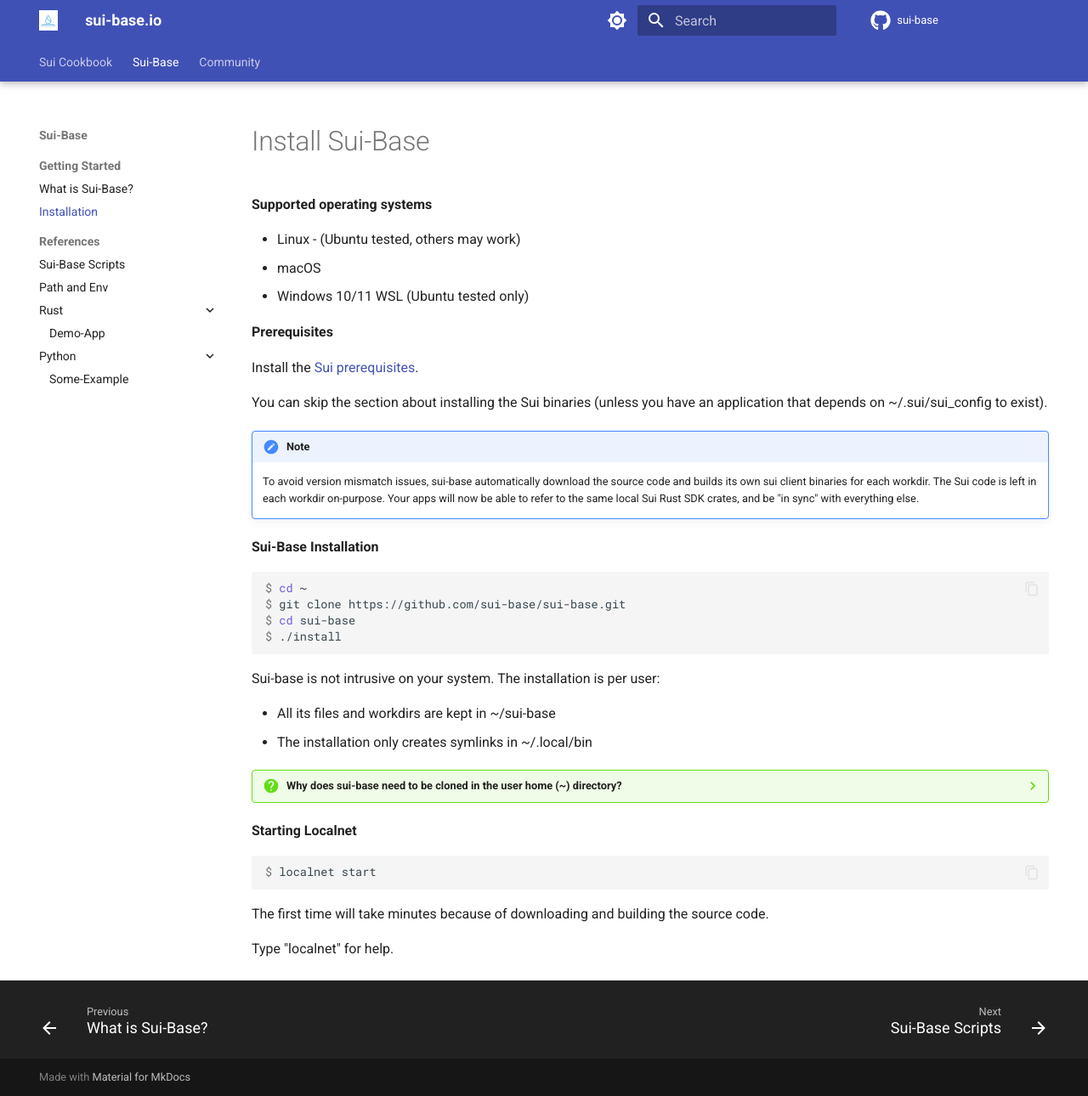
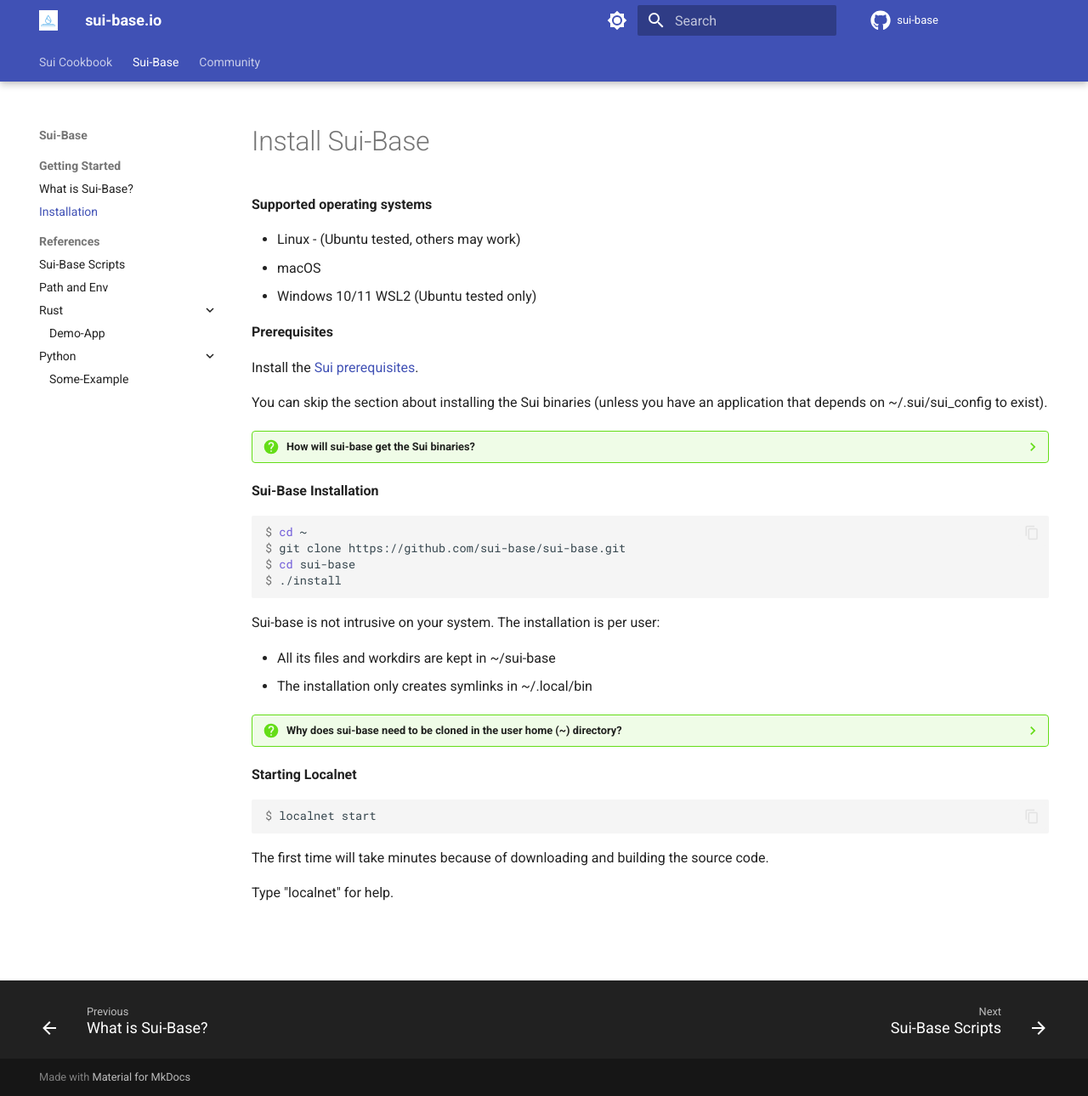
Before and after one commit to lc19997/sui-chain-base, an MkDocs documentation site: the page built from docs/website/how-to/install.md, in a window 1280 px wide and 1290 px high. Shown: the whole window at 85% size. Built offline with MkDocs 1.6.1 and Material for MkDocs 9.7.7, drawn with Linux system fonts in a browser that asks for light colours; comment, search, counter and statistics services are not loaded.

````diff
--- a/docs/website/how-to/install.md
+++ b/docs/website/how-to/install.md
@@ -8,7 +8,7 @@
 
   * Linux - (Ubuntu tested, others may work)
   * macOS
-  * Windows 10/11 WSL (Ubuntu tested only)
+  * Windows 10/11 WSL2 (Ubuntu tested only)
 
 **Prerequisites**
 
@@ -16,8 +16,10 @@
 
 You can skip the section about installing the Sui binaries (unless you have an application that depends on ~/.sui/sui_config to exist).
 
-!!! note
-    To avoid version mismatch issues, sui-base automatically download the source code and builds its own sui client binaries for each workdir. The Sui code is left in each workdir on-purpose. Your apps will now be able to refer to the same local Sui Rust SDK crates, and be "in sync" with everything else.
+??? question "How will sui-base get the Sui binaries?"
+    sui-base download the source code and builds its own sui client for each workdir. This allows to have binaries always ready for each targeted network (something not easy to do with the normal Sui procedure of only one binary installed at the time).
+
+    Your app can also refer to these local Sui Rust SDK crates and avoid potential obscure bug because of a binary version mismatch with a target network.
 
 **Sui-Base Installation**
 ``` console
````
Also changed, not shown: docs/website/community/index.md (+1 -1 lines), 15 other files.
